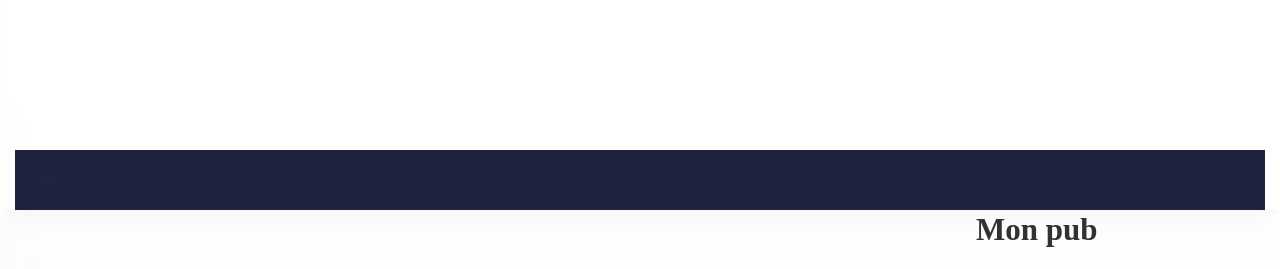
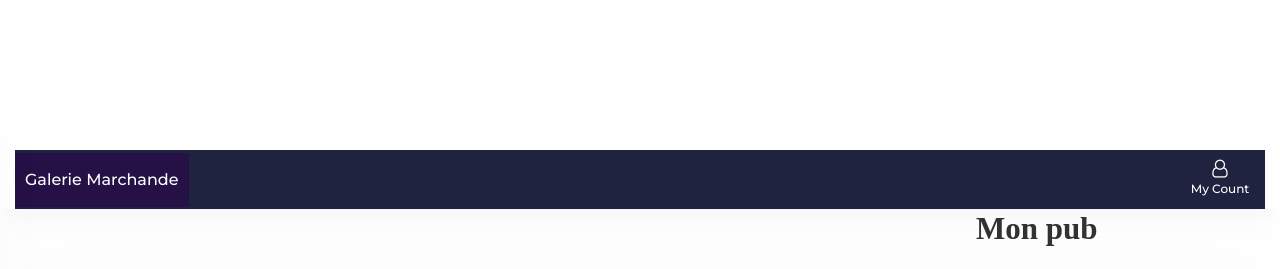
Before and after one commit to Toam25/newProject, a Symfony app: template templates/boutique/index.html.twig in a window 1280 px wide. Shown: the top 269 px of the page. Run offline with Twig, Linux system fonts and the light colour scheme; the template is opened without the code that fills it, so the values that code supplies are empty; some libraries are stand-ins or nearby versions.

Commit message:
update menu index.html

```diff
--- a/public/css/index.css
+++ b/public/css/index.css
@@ -226,8 +226,8 @@ nav {
   border-radius: 100%;
   border: none;
   position: absolute;
-  right: -12px;
-  top: -21px;
+  right: 8px;
+  top: 10px;
   cursor: pointer;
   transition: 300ms;
 }
@@ -263,15 +263,15 @@ nav {
 }
 #container_echatillon {
   position: absolute;
-  width: 90%;
+  width: 79vw;
   z-index: 999;
   display: none;
   background: white;
-  left: 5%;
+  left:  18.5vw;
   right: 5%;
   padding: 5px;
   box-shadow: 0px 0px 14px black;
-  top: 10%;
+  top: 3px;
 }
 .liste_categorie_vetement {
   cursor: pointer;
@@ -343,6 +343,7 @@ nav {
 ._container_all_echantillon {
   box-shadow: 0 0 2px;
   border-radius: 7px;
+  margin-top : 43px;
 }
 .inother-ajax {
   position: relative;
--- a/public/css/indexmenu.css
+++ b/public/css/indexmenu.css
@@ -50,7 +50,7 @@ li.mega-menu-item {
 .main-menu nav > ul > li > a {
   display: block;
   line-height: 24px;
-  padding: 15px 30px;
+  padding: 12px 10px;
   font-size: 16px;
   line-height: 30px;
   text-transform: capitalize;
--- a/public/js/index.js
+++ b/public/js/index.js
@@ -100,7 +100,7 @@ $(function(){
   })
   $('body').on('click', '.echantillon_image', function (e) {
     e.preventDefault();
-
+    $('#mobile-menu-offcanvas').addClass('offcanvas-open')
     var habillement = ["Vetements_homme", "Chaussures_homme", "Lingeries_homme", "Vetements_femme", "Chaussures_femmme", "Lingeries_femme", "enfant_garcon", "enfant_fille", "Chaussures_enfant", "bebe_garcons", "bebe_chaussure", "bebe_filles"];
     var accessoires = ["acc_cheveux", "acc_bijoux_montre", "acc_sacs_maroquinerie", "acc_fashion_plus"];
     var beaute_bien = ["acc_soins_cheveux", "acc_soins_ongle", "acc_soins_corps_visage", "acc_beaute_bio", "acc_parfums"];
--- a/public/js/indexmenu.js
+++ b/public/js/indexmenu.js
@@ -39,7 +39,7 @@
                     $this.addClass('close');
                 }
             });
-            $('.offcanvas-close, .offcanvas-overlay').on('click', function (e) {
+            $('.offcanvas-close, .offcanvas-overlay, .remove ').on('click', function (e) {
                 e.preventDefault();
                 $body.removeClass('offcanvas-open');
                 $offCanvas.removeClass('offcanvas-open');
--- a/src/Controller/EsArticleController.php
+++ b/src/Controller/EsArticleController.php
@@ -22,7 +22,7 @@ use Symfony\Component\Routing\Annotation\Route;
 class EsArticleController extends AbstractController
 {
     private $typeOptionMenuService;
-    private $utilsService;
+
     public function __construct(UtilsService $utilsService, TypeOptionMenuService $typeOptionMenuService )
     {
         $this->typeOptionMenuService=$typeOptionMenuService;
--- a/src/Service/TypeOptionMenuService.php
+++ b/src/Service/TypeOptionMenuService.php
@@ -626,7 +626,7 @@ class TypeOptionMenuService extends AbstractController
                ]
             ]
          ],
-         "système domotique" =>
+         "systeme-domotique" =>
          [
             "category" => "Système domotique",
             'sous_category' => [
--- a/templates/boutique/dependancies/_index_menu.html.twig
+++ b/templates/boutique/dependancies/_index_menu.html.twig
@@ -1,33 +1,41 @@
+<li >
+    <a class="active main-menu-link"href="{{ path('shop',{'type':lastboutique.type,'id':  lastboutique.id})}}">Galerie Marchande</a>
+</li>
 
-<li class="has-dropdown has-megaitem">
-                      <a href="product-details-default.html"
-                        ><i class="fa fa-angle-down"></i
-                      ></a>
+{% for key, menu in allMenus %}
+
+     <li class="has-dropdown has-megaitem">
+          <a href="#" style="color: white">
+           {{ key }}&nbsp<i class="fa fa-angle-down"></i></a>
                       <!-- Mega Menu -->
                       <div class="mega-menu">
                         <ul class="mega-menu-inner">
 
+                        <!-- Mega Menu Sub Link -->
+                       {% for keyc, _category in menu %}
 
-                        <!-- Mega Menu Sub Link -->
                           <li class="mega-menu-item">
                             <a href="#" class="mega-menu-item-title"
-                              >Category</a
+                              >- &nbsp{{ _category['category']}}</a
                             >
                             <ul class="mega-menu-sub">
-                              <li>
-                                <a href="#" class=""
-                                >Sous category</a
-                                >
-                                <ul class="">
+                            {% for keys,sous_category in _category['sous_category'] %}
+                              <li id="{{ slugify(sous_category['name']) }}" class="echantillon_image">
+                                <a href="#" class="h4_menu  itemlink">{{ sous_category['name']}}</a>
+                                {#<ul class="">
 
                                    <li><a href="#">option</a></li>
 
                                 </ul>
+                                #}
                             </li>
+                            {% endfor %}
+
                             </ul>
                           </li>
-
+                         {% endfor %}
 
                         </ul>
                       </div>
     </li>
+{% endfor %}
--- /dev/null
+++ b/templates/boutique/dependancies/_index_menu_mobil.html.twig
@@ -0,0 +1,20 @@
+<li><a href="{{ path('shop',{'type':lastboutique.type,'id':  lastboutique.id})}}">{{ "Galerie Marchande"|upper }}</a></li>
+
+
+{% for key, menu in allMenus %}
+<li>
+    <a href="#"><span> {{ key|upper }}</span></a>
+    <ul class="mobile-sub-menu">
+        {% for  _category in menu %}
+        <li>
+            <a href="#">- &nbsp{{ _category['category']}}</a>
+            <ul class="mobile-sub-menu">
+               {% for sous_category in _category['sous_category'] %}
+                    <li id="{{ slugify(sous_category['name']) }}" class="echantillon_image"><a href="#">{{ sous_category['name']}}</a></li>
+               {% endfor %}
+            </ul>
+        </li>
+        {% endfor %}
+    </ul>
+</li>
+{% endfor %}
--- a/templates/boutique/index.html.twig
+++ b/templates/boutique/index.html.twig
@@ -42,11 +42,12 @@
 	<div class="inother-ajax">
                <div class="div-inother"></div>
     </div>
-  	<div class="col-md-2">
+  	{#<div class="col-md-2">
 	   <div id="menu_detail">
 	   </div>
 	</div>
-	<div class="col-md-10 _container_all_echantillon">
+	#}
+	<div class="_container_all_echantillon">
 		<button class="remove btn btn-danger "><span class="fa fa-times"></span></button>
 	     <div class="_container_echatillon">
 	     	<h4 align='center'> Recherche des resultats </h4>
--- a/templates/boutique/menu.twig
+++ b/templates/boutique/menu.twig
@@ -4,40 +4,45 @@
         <div class="header-bottom sticky-header">
             <div class="container-fluid">
                 <div class="row">
-                    <div class="col-12">
+                    <div class="col-12  ">
                         <!-- Header Main Menu -->
                         <div class="main-menu">
-                            <nav>
+                            <nav class="d-flex justify-content-between align-items-center">
                                 <ul>
                                     {% include "boutique/dependancies/_index_menu.html.twig"%}
                                 </ul>
+                                <div class="mobile-header--right">
+                                     {% include "boutique/dependancies/_actionUser.html.twig"%}
+                                </div>
                             </nav>
                         </div> <!-- Header Main Menu Start -->
+
                     </div>
 
             </div>
+
         </div> <!-- End Bottom Area -->
     </header> <!-- ...:::: End Header Section:::... -->
 
     <!-- ...:::: Start Mobile Header Section:::... -->
     <div class="mobile-header-section d-block d-lg-none">
         <!-- Start Mobile Header Wrapper -->
+
         <div class="mobile-header-wrapper">
-            <div class="container">
+            <div class="container-fluid">
                 <div class="row">
-                    <div class="col-12 d-flex justify-content-between align-items-center">
+                    <div class="col-12 d-flex justify-content-between align-items-center" style="background: #202340;">
                         <div class="mobile-header--left">
-                            <a href="" class="mobile-logo-link">
-                                <svg class="d-block" width="42" height="42" viewBox="0 0 612 612" xmlns="http://www.w3.org/2000/svg" focusable="false"><title>Bootstrap</title><path fill="currentColor" d="M510 8a94.3 94.3 0 0 1 94 94v408a94.3 94.3 0 0 1-94 94H102a94.3 94.3 0 0 1-94-94V102a94.3 94.3 0 0 1 94-94h408m0-8H102C45.9 0 0 45.9 0 102v408c0 56.1 45.9 102 102 102h408c56.1 0 102-45.9 102-102V102C612 45.9 566.1 0 510 0z"></path><path fill="currentColor" d="M196.77 471.5V154.43h124.15c54.27 0 91 31.64 91 79.1 0 33-24.17 63.72-54.71 69.21v1.76c43.07 5.49 70.75 35.82 70.75 78 0 55.81-40 89-107.45 89zm39.55-180.4h63.28c46.8 0 72.29-18.68 72.29-53 0-31.42-21.53-48.78-60-48.78h-75.57zm78.22 145.46c47.68 0 72.73-19.34 72.73-56s-25.93-55.37-76.46-55.37h-74.49v111.4z"></path></svg>
-                            </a>
-                        </div>
-                        <div class="mobile-header--right">
                             <a href="#mobile-menu-offcanvas" class="mobile-menu offcanvas-toggle">
                                 <span class="mobile-menu-dash"></span>
                                 <span class="mobile-menu-dash"></span>
                                 <span class="mobile-menu-dash"></span>
                             </a>
                         </div>
+                        <div class="mobile-header--right">
+                             {% include "boutique/dependancies/_actionUser.html.twig"%}
+                        </div>
+
                     </div>
                 </div>
             </div>
@@ -45,12 +50,13 @@
     </div> <!-- ...:::: Start Mobile Header Section:::... -->
 
     <!-- ...:::: Start Offcanvas Mobile Menu Section:::... -->
-    <div id="mobile-menu-offcanvas" class="offcanvas offcanvas-leftside offcanvas-mobile-menu-section">
+    <div id="mobile-menu-offcanvas" class="offcanvas offcanvas-leftside offcanvas-mobile-menu-section ">
         <!-- Start Offcanvas Header -->
         <div class="offcanvas-header text-right">
             <button class="offcanvas-close"><i class="fa fa-times"></i></button>
         </div> <!-- End Offcanvas Header -->
         <!-- Start Offcanvas Mobile Menu Wrapper -->
+        <div>
         <div class="offcanvas-mobile-menu-wrapper">
             <!-- Start Mobile Menu User Top -->
             <div class="mobile-menu-top">
@@ -61,105 +67,15 @@
                 <!-- Start Mobile Menu Nav -->
                 <div class="offcanvas-menu">
                     <ul>
-                        <li>
-                            <a href="#"><span>Home</span></a>
-                            <ul class="mobile-sub-menu">
-                                <li><a href="#">Link Variable 0</a></li>
-                                <li><a href="#">Link Variable 0</a></li>
-                            </ul>
-                        </li>
-                        <li>
-                            <a href="#"><span>Shop</span></a>
-                            <ul class="mobile-sub-menu">
-                                <li>
-                                    <a href="#">Shop Layout</a>
-                                    <ul class="mobile-sub-menu">
-										<li><a href="#">Link Variable 1</a></li>
-										<li><a href="#">Link Variable 1</a></li>
-										<li><a href="#">Link Variable 1</a></li>
-										<li><a href="#">Link Variable 1</a></li>
-										<li><a href="#">Link Variable 1</a></li>
-                                    </ul>
-                                </li>
-                            </ul>
-                            <ul class="mobile-sub-menu">
-                                <li>
-                                    <a href="#">Shop Pages</a>
-                                    <ul class="mobile-sub-menu">
-										<li><a href="#">Link Variable 2</a></li>
-										<li><a href="#">Link Variable 2</a></li>
-										<li><a href="#">Link Variable 2</a></li>
-										<li><a href="#">Link Variable 2</a></li>
-										<li><a href="#">Link Variable 2</a></li>
-                                    </ul>
-                                </li>
-                            </ul>
-                            <ul class="mobile-sub-menu">
-                                <li>
-                                    <a href="#">Product Single</a>
-                                    <ul class="mobile-sub-menu">
-										<li><a href="#">Link Variable 3</a></li>
-										<li><a href="#">Link Variable 3</a></li>
-										<li><a href="#">Link Variable 3</a></li>
-										<li><a href="#">Link Variable 3</a></li>
-										<li><a href="#">Link Variable 3</a></li>
-                                    </ul>
-                                </li>
-                            </ul>
-                        </li>
-                        <li>
-                            <a href="#"><span>Blogs</span></a>
-                            <ul class="mobile-sub-menu">
-                                <li>
-                                    <a href="#">Blog 1</a>
-                                    <ul class="mobile-sub-menu">
-                                        <li><a href="#">Link Variable 1</a></li>
-                                        <li><a href="#">Link Variable 1</a></li>
-                                    </ul>
-                                </li>
-                                <li>
-                                    <a href="blog-full-width.html">Blog Full Width</a>
-                                </li>
-                                <li>
-                                    <a href="#">Blog 2</a>
-                                    <ul class="mobile-sub-menu">
-                                        <li><a href="#">Link Variable 1</a></li>
-                                        <li><a href="#">Link Variable 1</a></li>
-                                    </ul>
-                                </li>
-                            </ul>
-                        </li>
-                        <li>
-                            <a href="#"><span>Pages</span></a>
-                            <ul class="mobile-sub-menu">
-                                <li><a href="about-us.html">About Us</a></li>
-                                <li><a href="service.html">Service</a></li>
-                                <li><a href="faq.html">Frequently Questions</a></li>
-                                <li><a href="privacy-policy.html">Privacy Policy</a></li>
-                                <li><a href="404.html">404 Page</a></li>
-                            </ul>
-                        </li>
-                        <li><a href="contact-us.html">Contact Us</a></li>
+                        {% include "boutique/dependancies/_index_menu_mobil.html.twig"%}
                     </ul>
                 </div> <!-- End Mobile Menu Nav -->
 
 
             </div> <!-- End Mobile Menu Center -->
 			<!-- Start Mobile Menu  Bottom -->
-            <div class="mobile-menu-bottom">
-                 <!-- Mobile Manu Mail Address -->
-                <a class="mobile-menu-email icon-text-right" href="mailto:info@yourdomain.com"><i class="fa fa-envelope-o"> info@yourdomain.com</i></a>
-
-                <!-- Mobile Manu Social Link -->
-                <ul class="mobile-menu-social">
-                    <li><a href="" class="facebook"><i class="fa fa-facebook"></i></a></li>
-                    <li><a href="" class="twitter"><i class="fa fa-twitter"></i></a></li>
-                    <li><a href="" class="youtube"><i class="fa fa-youtube"></i></a></li>
-                    <li><a href="" class="pinterest"><i class="fa fa-pinterest"></i></a></li>
-                    <li><a href="" class="instagram"><i class="fa fa-instagram"></i></a></li>
-                </ul>
-            </div> <!-- End Mobile Menu Bottom -->
         </div> <!-- End Offcanvas Mobile Menu Wrapper -->
+        </div>
     </div> <!-- ...:::: End Offcanvas Mobile Menu Section:::... -->
 
     <!-- ::::::::::::::All JS Files here :::::::::::::: -->
```
Also changed, not shown: other parts of public/css/indexmenu.css (+15 -11 lines), src/Controller/BoutiqueController.php (+11 -0 lines).
